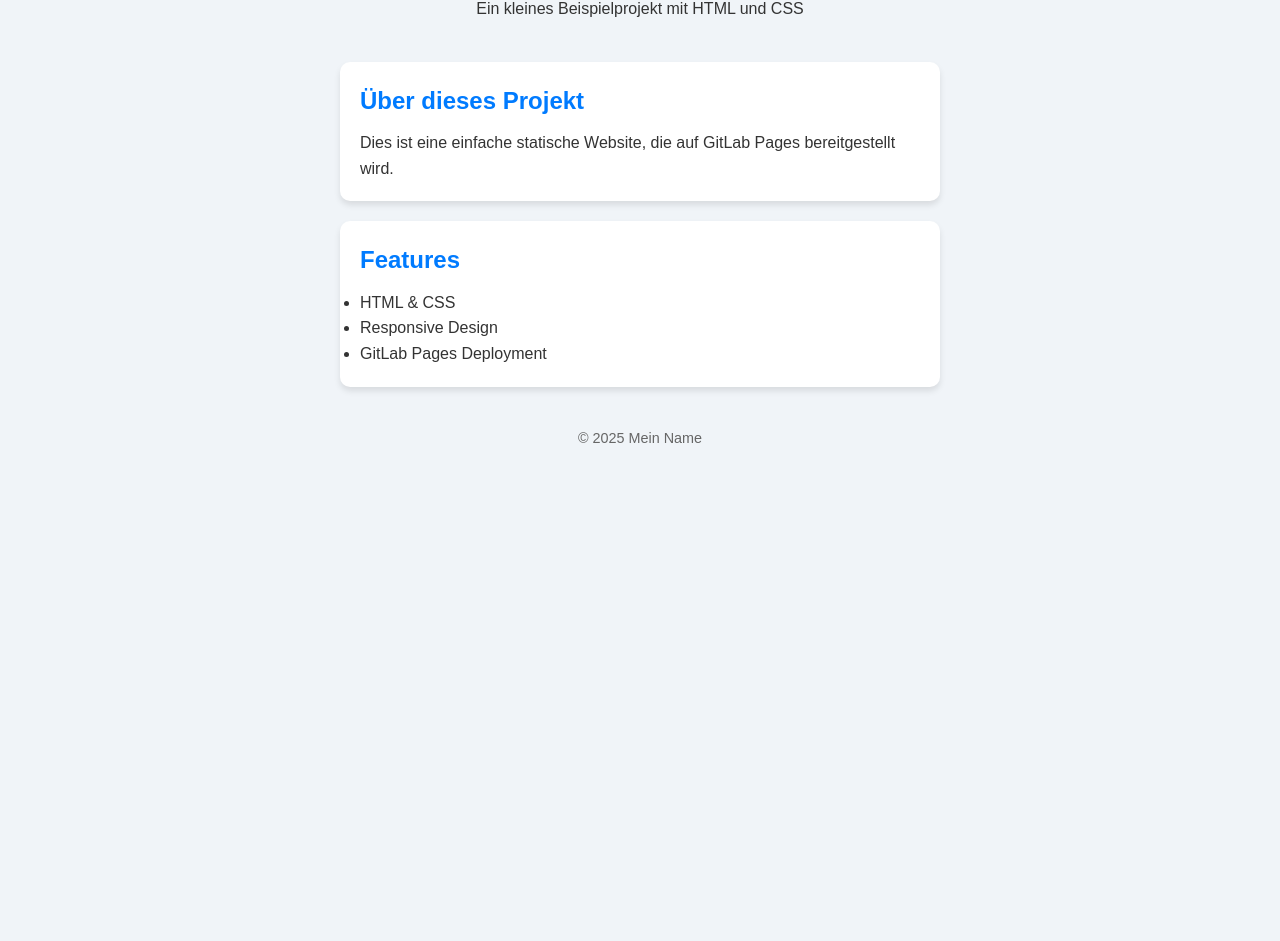
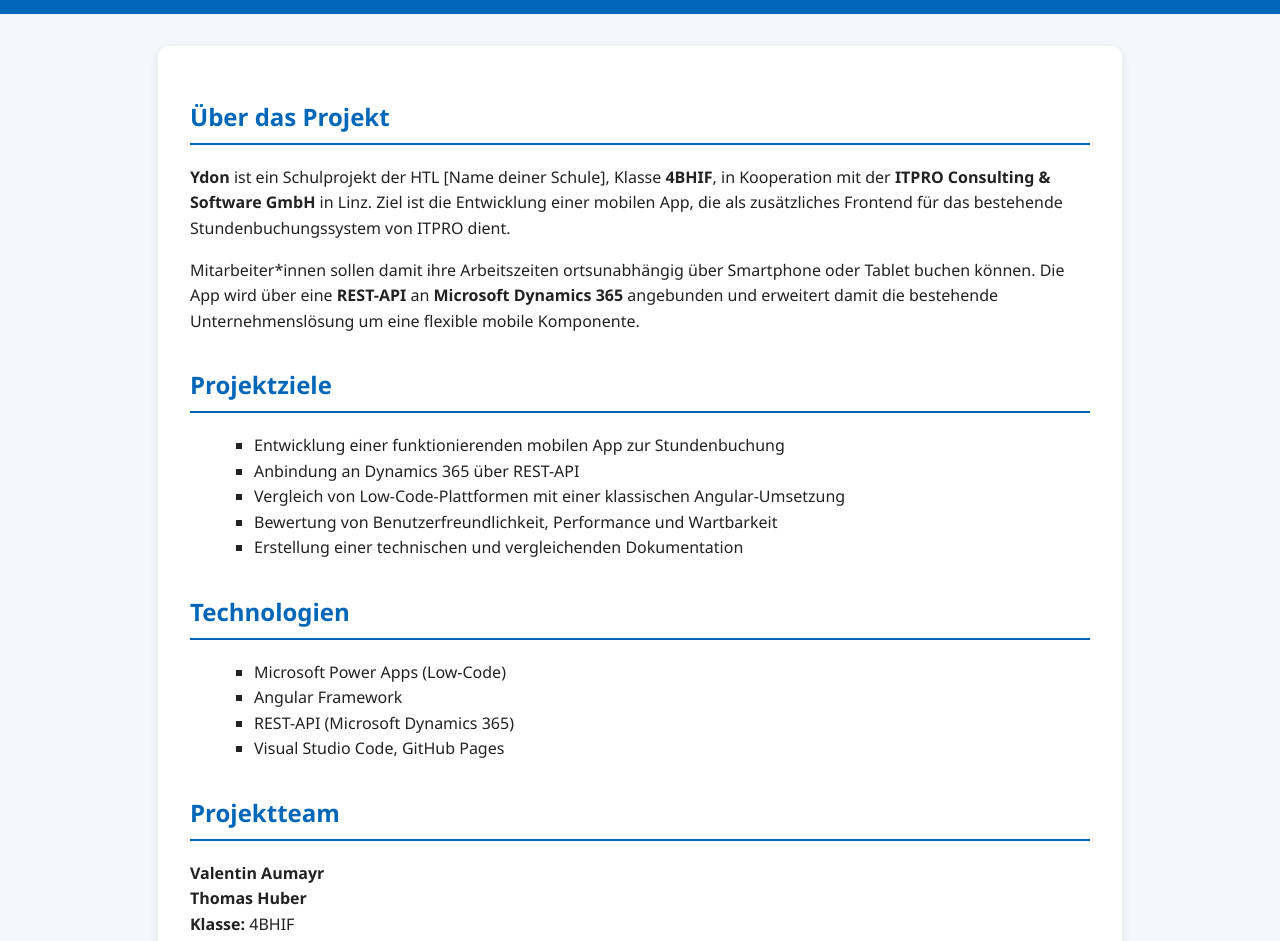
Before and after one commit to SkorpionKing10/itpro_ydon, a plain HTML site: page index.html in a window 1280 px wide. Shown: the part 85-1026 px from the top of the page. Before the commit the page ends 800 px from the top, so only its background shows below. Drawn offline with Linux system fonts and the light colour scheme.

Commit message:
GitHub Page updated

```diff
--- a/index.html
+++ b/index.html
@@ -3,33 +3,78 @@
 <head>
   <meta charset="UTF-8">
   <meta name="viewport" content="width=device-width, initial-scale=1.0">
-    <title>Meine GitLab Page</title>
+  <title>Ydon – Mobile Stundenbuchung</title>
   <link rel="stylesheet" href="style.css">
 </head>
 <body>
   <header>
-        <h1>Willkommen auf meiner GitLab Page!</h1>
-        <p>Ein kleines Beispielprojekt mit HTML und CSS</p>
+    <h1>Projekt Ydon – Mobile Stundenbuchung</h1>
   </header>
 
   <main>
-        <section class="card">
-            <h2>Über dieses Projekt</h2>
-            <p>Dies ist eine einfache statische Website, die auf GitLab Pages bereitgestellt wird.</p>
+    <section>
+      <h2>Über das Projekt</h2>
+      <p><strong>Ydon</strong> ist ein Schulprojekt der HTL [Name deiner Schule], Klasse <strong>4BHIF</strong>,
+      in Kooperation mit der <strong>ITPRO Consulting & Software GmbH</strong> in Linz.
+      Ziel ist die Entwicklung einer mobilen App, die als zusätzliches Frontend für das
+      bestehende Stundenbuchungssystem von ITPRO dient.</p>
+      <p>Mitarbeiter*innen sollen damit ihre Arbeitszeiten ortsunabhängig über Smartphone
+      oder Tablet buchen können. Die App wird über eine <strong>REST-API</strong> an
+      <strong>Microsoft Dynamics 365</strong> angebunden und erweitert damit die bestehende Unternehmenslösung um eine flexible mobile Komponente.</p>
     </section>
 
-        <section class="card">
-            <h2>Features</h2>
+    <section>
+      <h2>Projektziele</h2>
       <ul>
-                <li>HTML & CSS</li>
-                <li>Responsive Design</li>
-                <li>GitLab Pages Deployment</li>
+        <li>Entwicklung einer funktionierenden mobilen App zur Stundenbuchung</li>
+        <li>Anbindung an Dynamics 365 über REST-API</li>
+        <li>Vergleich von Low-Code-Plattformen mit einer klassischen Angular-Umsetzung</li>
+        <li>Bewertung von Benutzerfreundlichkeit, Performance und Wartbarkeit</li>
+        <li>Erstellung einer technischen und vergleichenden Dokumentation</li>
       </ul>
     </section>
+
+    <section>
+      <h2>Technologien</h2>
+      <ul>
+        <li>Microsoft Power Apps (Low-Code)</li>
+        <li>Angular Framework</li>
+        <li>REST-API (Microsoft Dynamics 365)</li>
+        <li>Visual Studio Code, GitHub Pages</li>
+      </ul>
+    </section>
+
+    <section>
+      <h2>Projektteam</h2>
+      <p><strong>Valentin Aumayr</strong><br>
+         <strong>Thomas Huber</strong><br>
+         <strong>Klasse:</strong> 4BHIF<br>
+         <strong>Betreuer:</strong> [Name des Lehrers]<br>
+         <strong>Kooperationspartner:</strong> ITPRO Consulting & Software GmbH, Linz
+      </p>
+    </section>
+
+    <section>
+      <h2>Projektlaufzeit</h2>
+      <p><strong>Start:</strong> 15. Oktober 2025<br>
+         <strong>Ende:</strong> 31. Juli 2026</p>
+    </section>
+
+    <section>
+      <h2>Ziel und Nutzen</h2>
+      <p>Mit der mobilen Erweiterung des bestehenden Systems wird die Stundenbuchung für
+      Mitarbeiter*innen der ITPRO deutlich einfacher und flexibler. Das Projekt bietet die Möglichkeit,
+      moderne Entwicklungsmethoden praxisnah zu vergleichen und zu bewerten, welche Technologie sich
+      besser für Unternehmenslösungen eignet.</p>
+    </section>
+
+    <button id="infoButton">Mehr über Ydon</button>
   </main>
 
   <footer>
-        <p>© 2025 Mein Name</p>
+    <p>&copy; 2025 Projekt Ydon – Valentin Aumayr & Thomas Huber | In Kooperation mit ITPRO Consulting & Software GmbH</p>
   </footer>
+
+  <script src="script.js"></script>
 </body>
 </html>
--- /dev/null
+++ b/script.js
@@ -0,0 +1,9 @@
+document.addEventListener("DOMContentLoaded", () => {
+  const infoButton = document.getElementById("infoButton");
+
+  if (infoButton) {
+    infoButton.addEventListener("click", () => {
+      alert("Ydon ist ein Schulprojekt in Kooperation mit der ITPRO Consulting & Software GmbH in Linz. Ziel ist die Entwicklung einer mobilen Stundenbuchungs-App für Microsoft Dynamics 365.");
+    });
+  }
+});
--- a/style.css
+++ b/style.css
@@ -1,49 +1,74 @@
-/* Reset */
-* {
-    margin: 0;
-    padding: 0;
-    box-sizing: border-box;
+body {
+  font-family: "Segoe UI", Arial, sans-serif;
+  margin: 0;
+  background-color: #f5f7fa;
+  color: #222;
+  line-height: 1.6;
 }
 
-/* Body */
-body {
-    font-family: Arial, sans-serif;
-    line-height: 1.6;
-    background-color: #f0f4f8;
-    color: #333;
-    padding: 20px;
-}
-
-/* Header */
 header {
-    text-align: center;
-    margin-bottom: 40px;
+  background-color: #0067b8;
+  color: white;
+  padding: 1.5rem;
+  text-align: center;
 }
 
 header h1 {
-    color: #007bff;
-    margin-bottom: 10px;
+  margin: 0;
+  font-size: 2rem;
 }
 
-/* Cards */
-.card {
-    background-color: #fff;
-    padding: 20px;
-    margin: 20px auto;
-    border-radius: 10px;
-    max-width: 600px;
-    box-shadow: 0 4px 6px rgba(0,0,0,0.1);
+main {
+  max-width: 900px;
+  margin: 2rem auto;
+  background: white;
+  padding: 2rem;
+  border-radius: 10px;
+  box-shadow: 0 3px 10px rgba(0,0,0,0.1);
 }
 
-.card h2 {
-    color: #007bff;
-    margin-bottom: 10px;
+section {
+  margin-bottom: 2rem;
 }
 
-/* Footer */
+h2 {
+  color: #0067b8;
+  border-bottom: 2px solid #0067b8;
+  padding-bottom: 0.4rem;
+}
+
+ul {
+  list-style-type: square;
+  margin-left: 1.5rem;
+}
+
+button {
+  background-color: #0067b8;
+  color: white;
+  border: none;
+  padding: 0.7rem 1.4rem;
+  border-radius: 8px;
+  cursor: pointer;
+  font-size: 1rem;
+  transition: background-color 0.2s;
+}
+
+button:hover {
+  background-color: #004f8c;
+}
+
 footer {
-    text-align: center;
-    margin-top: 40px;
-    font-size: 0.9em;
-    color: #666;
+  background: #eee;
+  text-align: center;
+  padding: 1rem;
+  font-size: 0.9rem;
 }
+
+footer a {
+  color: #0067b8;
+  text-decoration: none;
+}
+
+footer a:hover {
+  text-decoration: underline;
+}
```
Also changed, not shown: 1 other file. Lines whose indentation alone changed are shown as unchanged.
